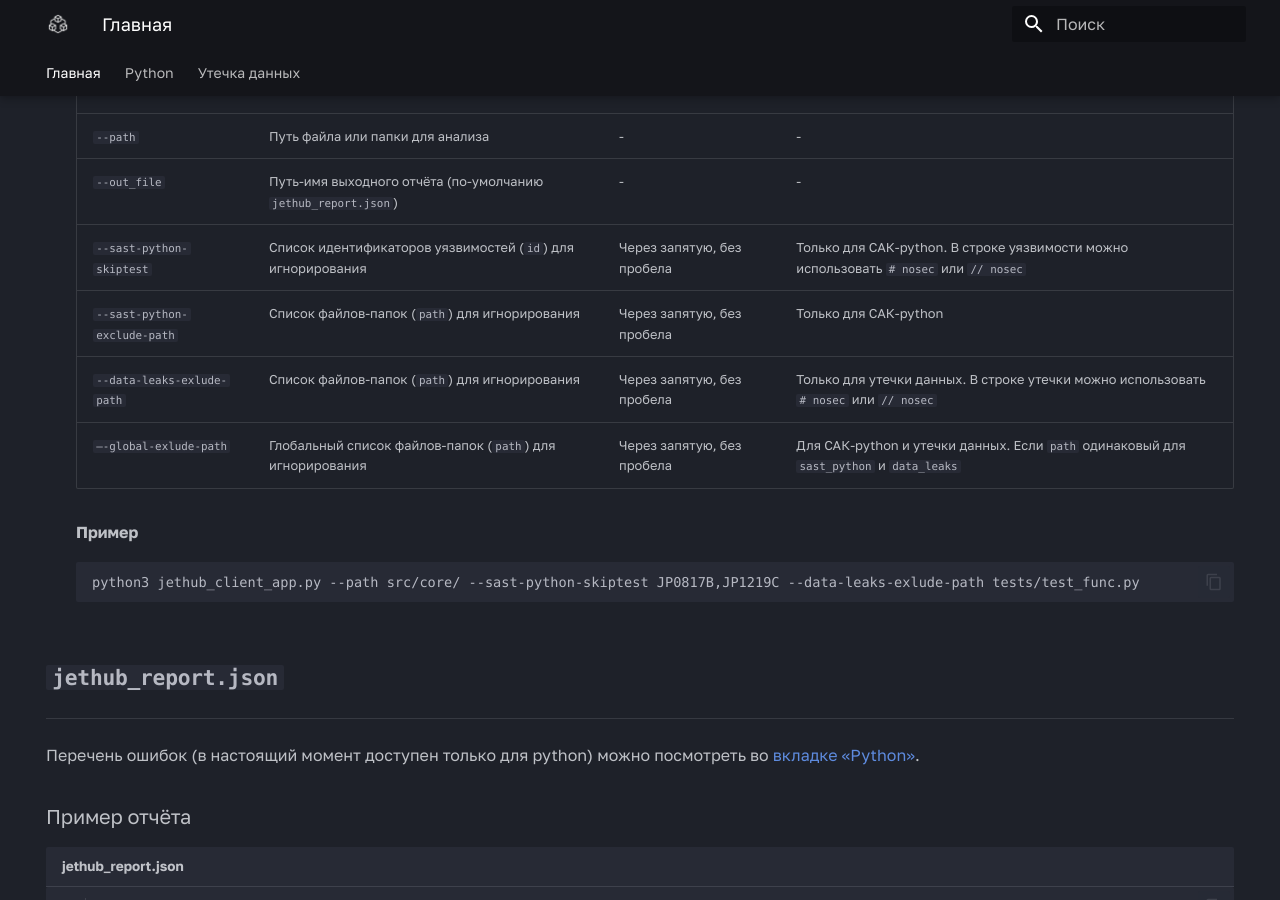
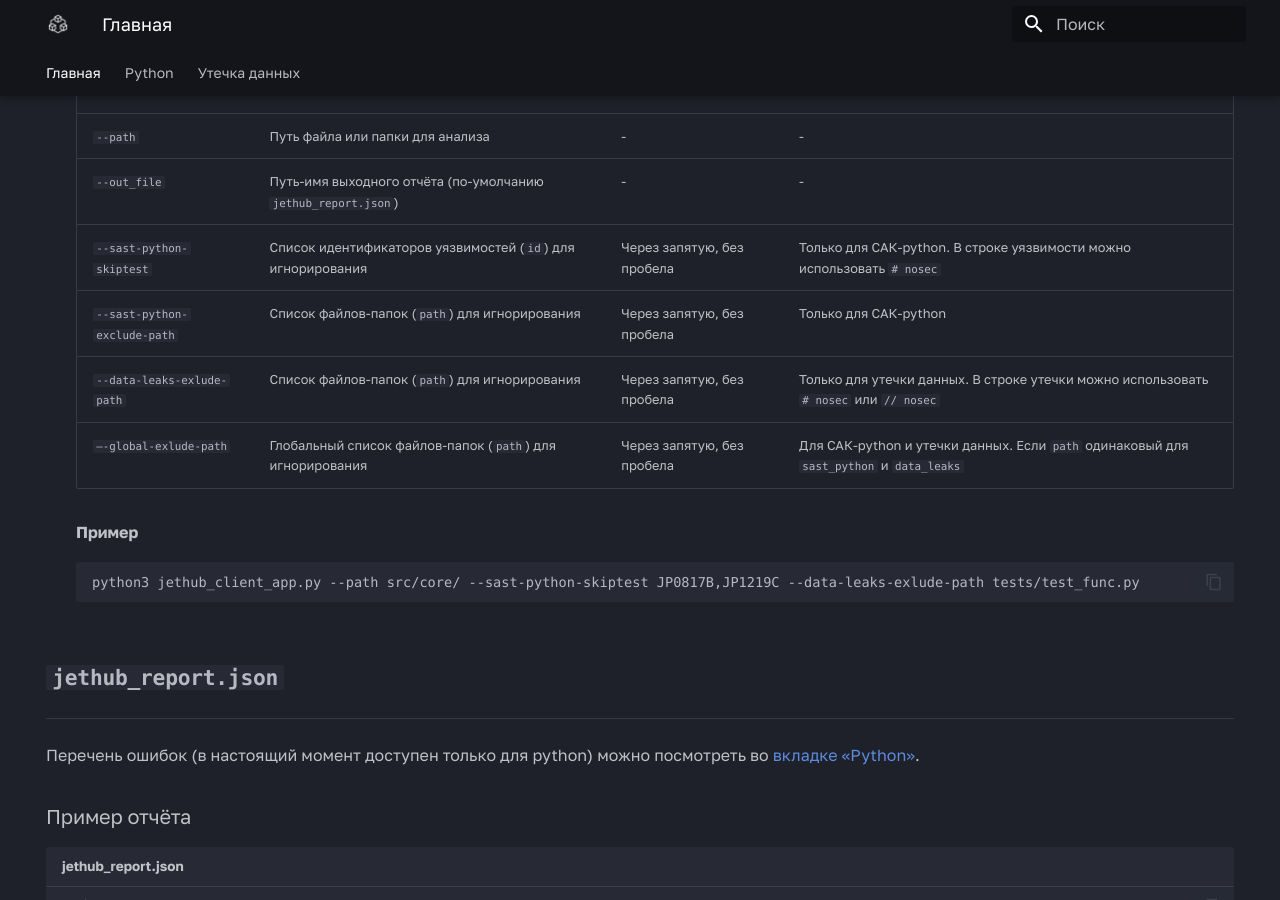
Before and after one commit to jethub-tech/docs.jethub.pro, an MkDocs documentation site: the page built from docs/index.md, in a window 1280 px wide and 900 px high, scrolled down 833 px. Built offline with MkDocs 1.6.1 and Material for MkDocs 9.7.7, drawn with Linux system fonts in a browser that asks for light colours; some web fonts are replaced.

Commit message:
fix table

```diff
--- a/docs/index.md
+++ b/docs/index.md
@@ -91,9 +91,9 @@ flowchart LR
     | ---------------------------- | --------------------------------------------------------------| -------------------------- | --------------------------------------------------------------------------------------- |
     | `--path`                     | Путь файла или папки для анализа                              | -                          | -                                                                                       |
     | `--out_file`                 | Путь-имя выходного отчёта (по-умолчанию `jethub_report.json`) | -                          | -                                                                                       |
-    | `--sast-python-skiptest`     | Список идентификаторов уязвимостей (`id`) для игнорирования   | Через запятую, без пробела | Только для САК-python. В строке уязвимости можно использовать `# nosec` или `// nosec`  |
+    | `--sast-python-skiptest`     | Список идентификаторов уязвимостей (`id`) для игнорирования   | Через запятую, без пробела | Только для САК-python. В строке уязвимости можно использовать `# nosec`                 |
     | `--sast-python-exclude-path` | Список файлов-папок (`path`) для игнорирования                | Через запятую, без пробела | Только для САК-python                                                                   |
-    | `--data-leaks-exlude-path`   | Список файлов-папок (`path`) для игнорирования                | Через запятую, без пробела | Только для утечки данных. В строке утечки можно использовать `# nosec`  или `// nosec`  |
+    | `--data-leaks-exlude-path`   | Список файлов-папок (`path`) для игнорирования                | Через запятую, без пробела | Только для утечки данных. В строке утечки можно использовать `# nosec` или `// nosec`   |
     | `—-global-exlude-path`       | Глобальный список файлов-папок (`path`) для игнорирования     | Через запятую, без пробела | Для САК-python и утечки данных. Eсли `path` одинаковый для `sast_python` и `data_leaks` |
 
     **Пример**
```
